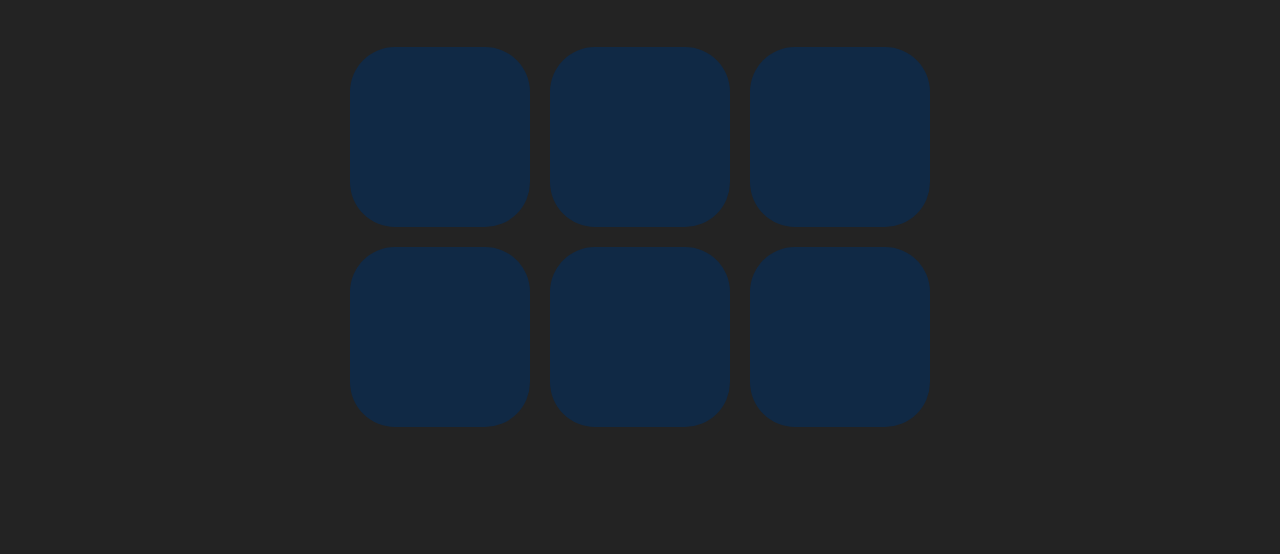
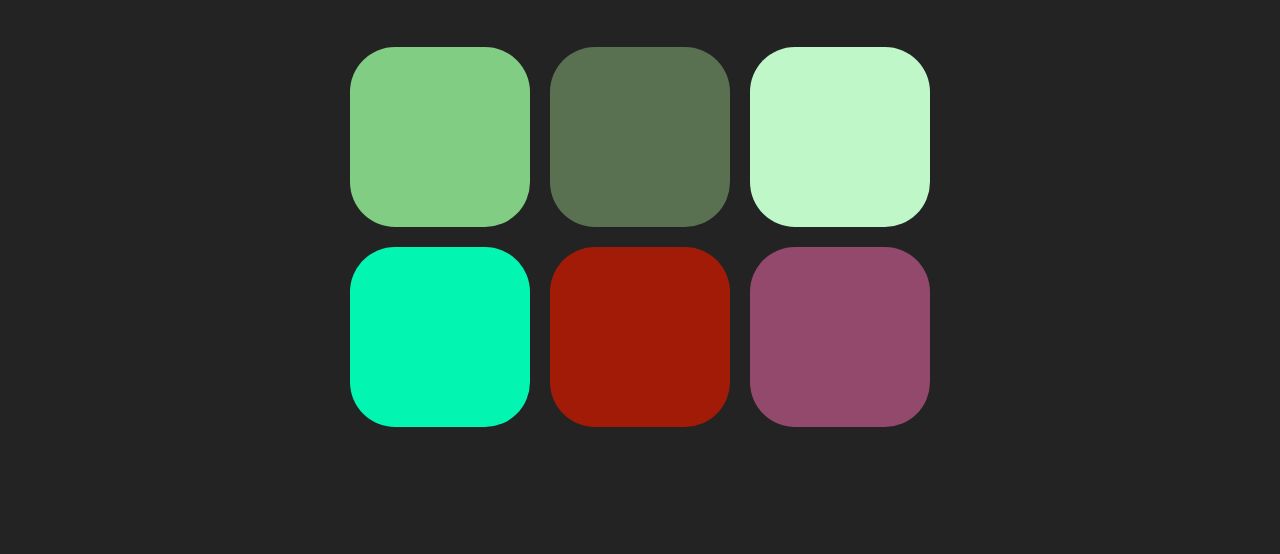
Before and after one commit to Smonzer/ColorGuessingGame, a plain HTML site: page index.html in a window 1280 px wide. Shown: the part 246-800 px from the top of the page. Drawn offline with Linux system fonts and the light colour scheme.

Commit message:
Update index.html

```diff
--- a/index.html
+++ b/index.html
@@ -28,7 +28,7 @@
         <div class="box"></div>
     </div>
 
-    <script src="index.js"></script>
+    <script src="RGB.js"></script>
 
 </body>
 
```
